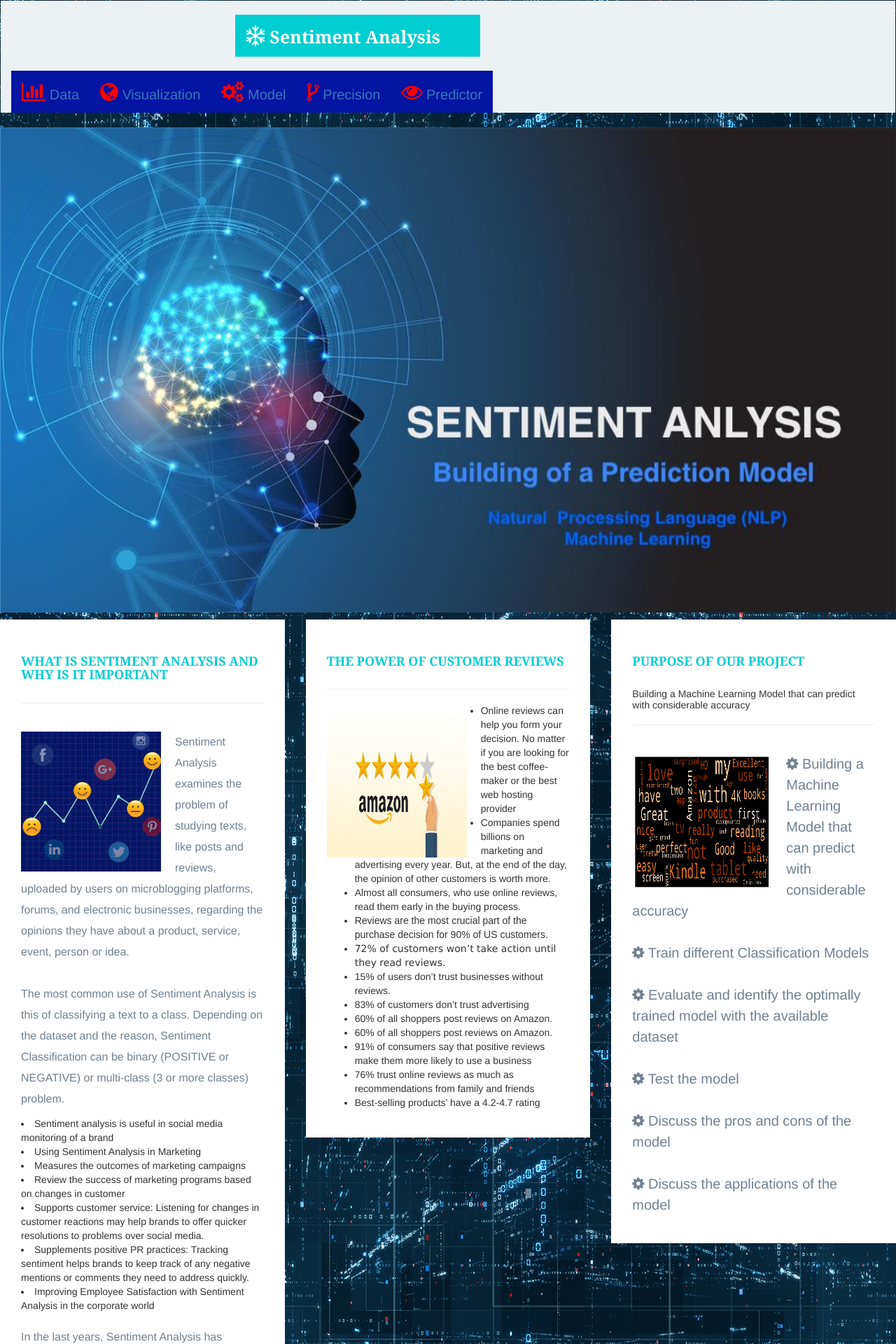
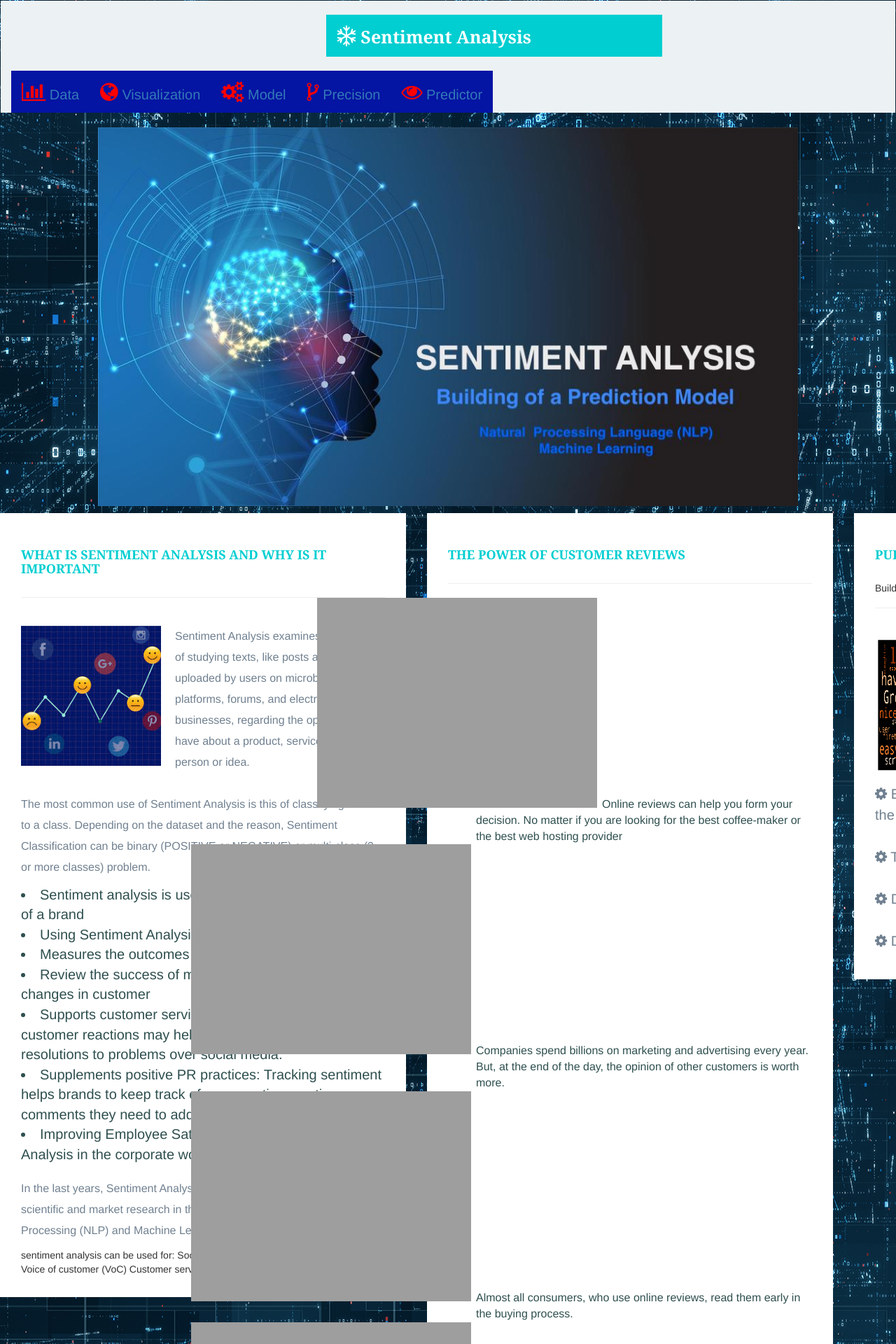
Before and after one commit to GitGTech/Predict-MyReview, a Flask app: page / in a window 1280 px wide; the page is wider, and only the part inside the window is pictured. Shown: the top 1920 px of that part at 70% size. Run offline with Flask 2, Linux system fonts and the light colour scheme; parts of the project's set-up code (start-up, migrations or seed data) failed here and were passed over; some libraries are stand-ins or nearby versions.

Commit message:
css replaced

```diff
--- a/static/css/styles.css
+++ b/static/css/styles.css
@@ -12,6 +12,7 @@ html{ min-height: 100%;
 
 }
 
+
 #images{
 
     width: 200px;
@@ -19,13 +20,39 @@ html{ min-height: 100%;
     margin-top: 20px;
     margin-right: 20px;
 }
+ul {
+    list-style-image: url('../assets/images/little-star.PNG');
 
+  }
+ li, .font-size{
+    font-size: 16px;
+    color: darkslategray;
+
+}
+
+.wrapper{
+margin: 0 auto;
+width: 1800px;
+}
+.wrapper1{
+    margin: 0 auto;
+    width: 1000px;
+    }
 /* .container{
     display: block;
     width: 100%;
     height: 100%;
  } */
 
+ .wrapper2 >p {
+
+    font-size: 26px;
+    color: blueviolet
+
+
+
+
+ }
 #description-image{
     width: 200px;
     height: 200px;
@@ -39,6 +66,10 @@ html{ min-height: 100%;
     line-height: 30px;
     padding-top: 20px;
     color: slategray
+}
+.description-content >li{
+ font-size: 20px;
+
 }
 .description-content{
     margin-top: 10px;
@@ -90,11 +121,11 @@ html{ min-height: 100%;
 } */
 #logo.navbar-brand{
     display: block;
-    width: 350px;
+    width: 480px;
     background-color: darkturquoise;
     float: inherit;
     margin-top: 20px;
-    margin-left: 320px;
+    margin-left: 450px;
     font-size: 25px;
     font-weight: bolder;
     align-content: center;
```
